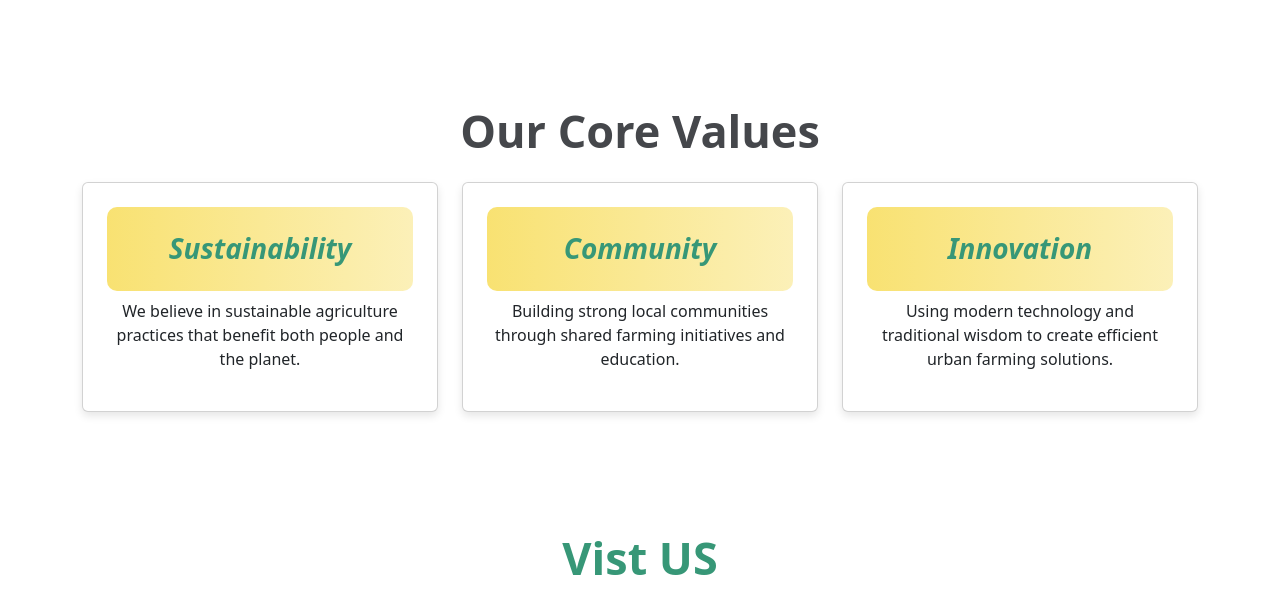
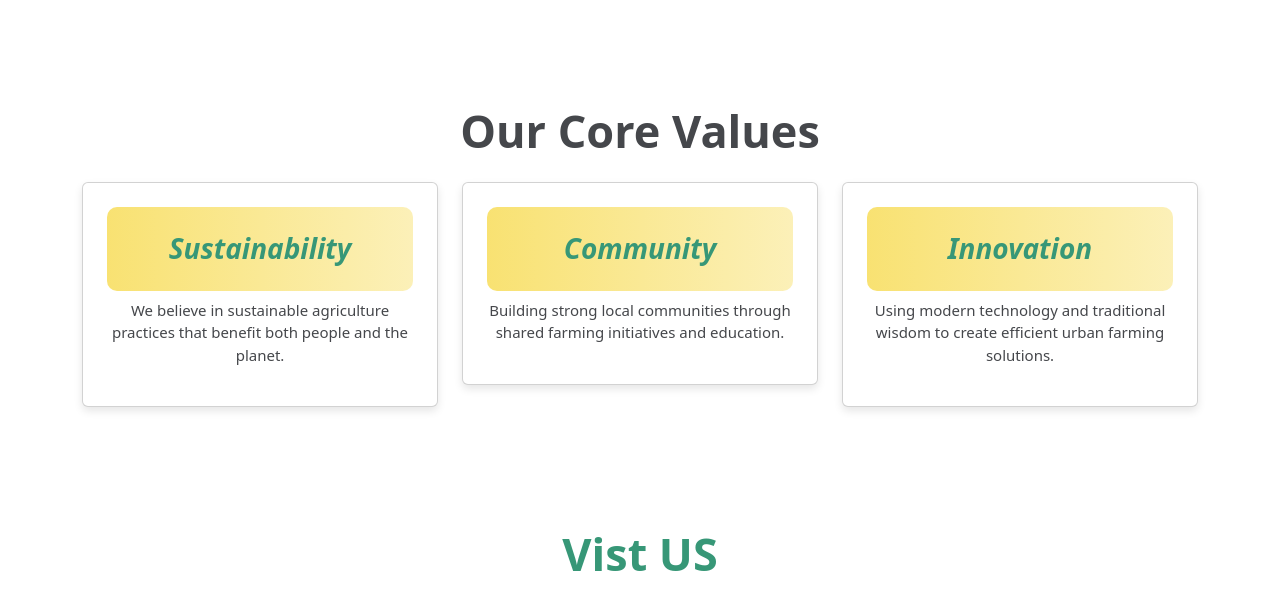
Before and after one commit to Nimesh-Kavinda/Urabeurn_Farming_Web, a plain HTML site: page about.html in a window 1280 px wide. Shown: the part 687-1277 px from the top of the page. Drawn offline with nearby package versions, Linux system fonts and the light colour scheme; grey boxes are pictures that could not be loaded; files whose address does not match are found by name.

Commit message:
Chnage some fornt sizes

```diff
--- a/assets/css/about.css
+++ b/assets/css/about.css
@@ -62,6 +62,12 @@ body {
     border-radius: 10px;
 }
 
+.valueSection .card p{
+    color: #45474B;
+    font-weight: 400;
+    font-size: 15px;
+}
+
 .mapSection .header{
     color: #379777;
     font-size: 45px;
```
